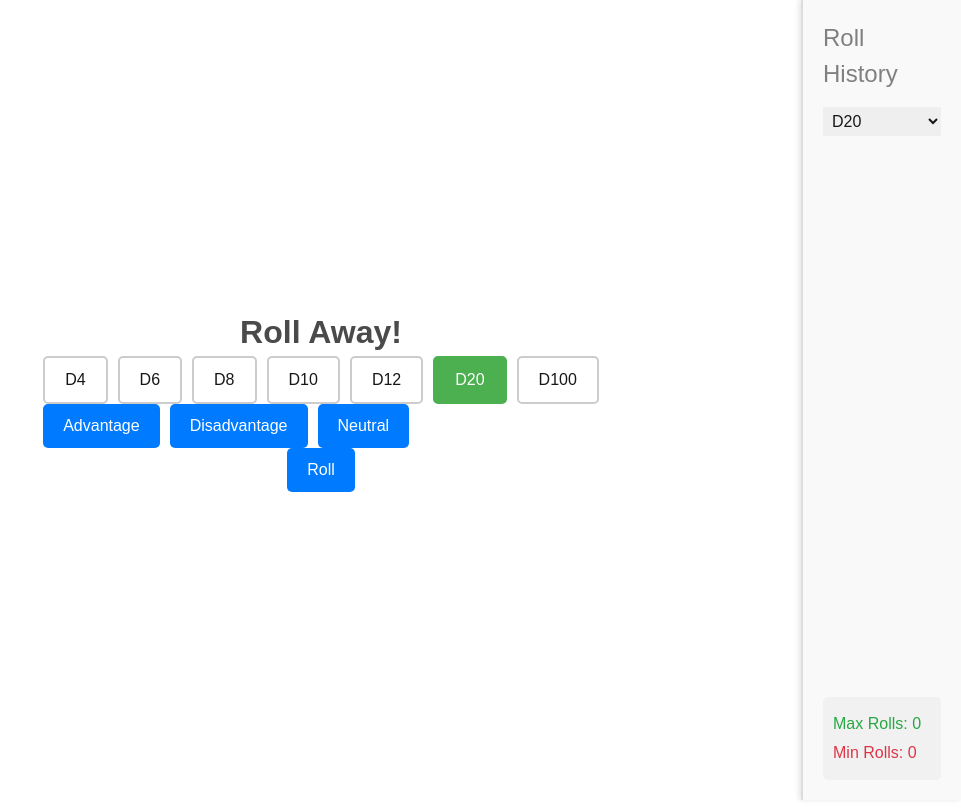
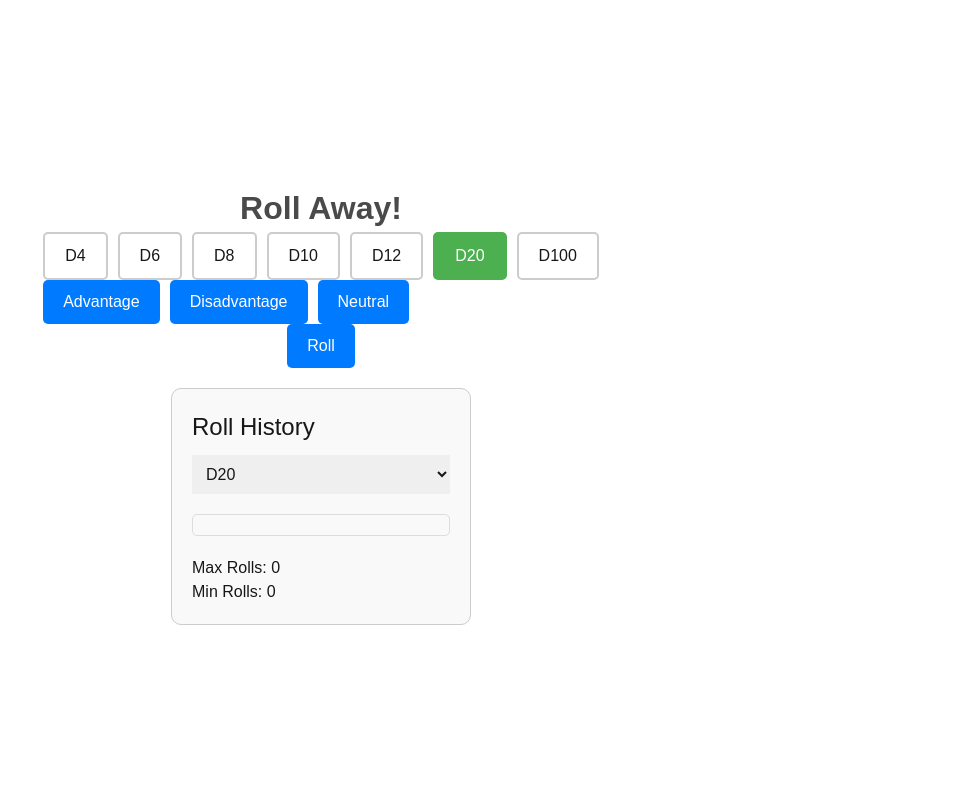
Before and after one commit to dakrushel/web_dev2_final_for_realzies, a Next.js app in the folder client/: page / in a window 1280 px wide. Shown: the whole page, without its empty margins (319-1280 px from the left). Built offline with nearby package versions, Linux system fonts and the light colour scheme.

Commit message:
Update Sidebar.module.css

```diff
--- a/client/app/components/Sidebar.module.css
+++ b/client/app/components/Sidebar.module.css
@@ -1,78 +1,53 @@
 .sidebar {
-    position: fixed;
-    right: 0;
-    top: 0;
-    width: 12.5vw;
-    height: 100vh;
+  width: 300px;
+  border: 1px solid #ccc;
+  border-radius: 10px;
+  padding: 20px;
   background-color: #f9f9f9;
-    border-left: 2px solid #ddd;
-    padding: 20px;
-    box-shadow: -2px 0 5px rgba(0, 0, 0, 0.1);
-    display: flex;
-    flex-direction: column;
 }
 
 .historyTitle {
   font-size: 1.5rem;
-    margin-bottom: 15px;
-    color: grey;
+  margin-bottom: 10px;
 }
 
 .dropdown {
-    margin-bottom: 15px;
   width: 100%;
-    padding: 5px;
-    font-size: 1rem;
+  padding: 10px;
+  margin-bottom: 20px;
 }
 
 .scrollable {
+  max-height: 200px;
   overflow-y: auto;
-    flex-grow: 1;
-    height: 100%;
+  border: 1px solid #ddd;
+  border-radius: 5px;
+  padding: 10px;
 }
 
 .historyList {
   list-style: none;
   padding: 0;
-    margin: 0;
 }
 
 .historyItem {
-    background-color: #f1f1f1;
-    padding: 10px;
-    margin-bottom: 10px;
-    border-radius: 5px;
-    font-size: 1rem;
-    transition: background-color 0.3s ease;
+  padding: 5px 0;
 }
 
 .maxRoll {
-    background-color: #28a745;
-    color: white;
+  color: #4caf50;
   font-weight: bold;
 }
 
 .minRoll {
-    background-color: #dc3545;
-    color: white;
+  color: #f44336;
   font-weight: bold;
 }
 
 .counterContainer {
-    margin-top: 10px;
-    padding: 10px;
-    background-color: #f1f1f1;
-    border-radius: 5px;
+  margin-top: 20px;
 }
 
 .counterText {
-    margin: 5px 0;
+  font-size: 1rem;
 }
-
-  .maxRollCounter {
-    color: #28a745;
-  }
-
-  .minRollCounter {
-    color: #dc3545;
-  }
```
Lines whose indentation alone changed are shown as unchanged.
